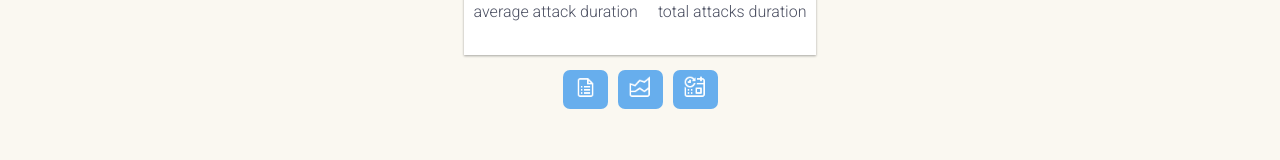
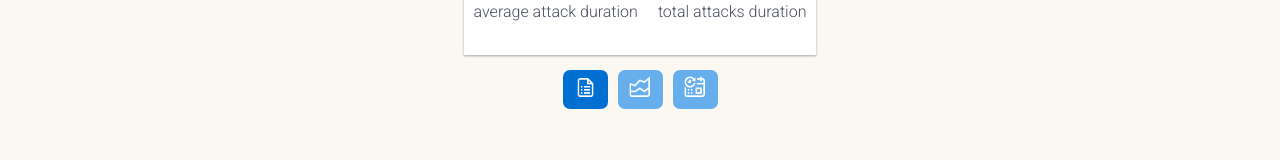
Before and after one commit to jagodarybacka/migraine-app, a React app: page /reports in a window 1280 px wide. Shown: the part 505-665 px from the top of the page. Built offline with nearby package versions, Linux system fonts and the light colour scheme; no server answers; sample sign-in values are in the browser's storage.

Commit message:
Menu highlighted

```diff
--- a/src/client/scenes/Reports.js
+++ b/src/client/scenes/Reports.js
@@ -62,9 +62,9 @@ class Reports extends Component {
           MODE[this.state.mode].component
         }
         <Buttons>
-          <Button small img={summaryImg} onClick={() => this.toggleReport(1)}/>
-          <Button small img={pressureImg} onClick={() => this.toggleReport(2)}/>
-          <Button small img={oftenTogetherImg} onClick={() => this.toggleReport(3)}/>
+          <Button small img={summaryImg} primary={this.state.mode === 1} onClick={() => this.toggleReport(1)}/>
+          <Button small img={pressureImg} primary={this.state.mode === 2} onClick={() => this.toggleReport(2)}/>
+          <Button small img={oftenTogetherImg} primary={this.state.mode === 3} onClick={() => this.toggleReport(3)}/>
         </Buttons>
         <Menubar />
       </div>
```
